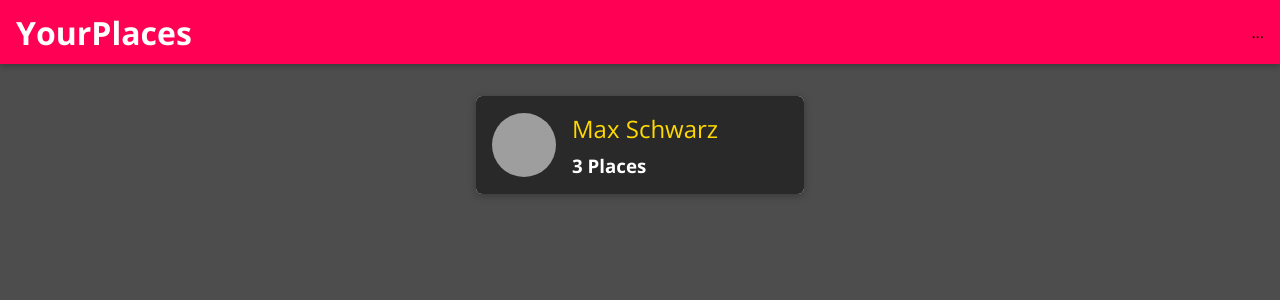
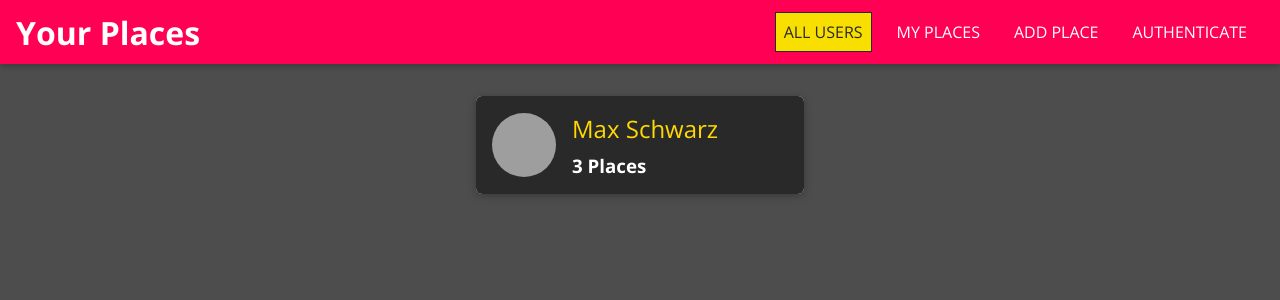
Before and after one commit to ilamkar/MERN-project, a React (Create React App) app: page / in a window 1280 px wide. Shown: the top 300 px of the page. Built offline with nearby package versions, Linux system fonts and the light colour scheme; grey boxes are pictures that could not be loaded.

Commit message:
add nav link in the header

```diff
--- a/src/shared/components/Navigation/MainNavigation.css
+++ b/src/shared/components/Navigation/MainNavigation.css
@@ -5,7 +5,7 @@
   border: none;
   display: flex;
   flex-direction: column;
-  justify-content: space-around;
+  justify-content:space-around;
   margin-right: 2rem;
   cursor: pointer;
 }
--- a/src/shared/components/Navigation/MainNavigation.js
+++ b/src/shared/components/Navigation/MainNavigation.js
@@ -3,6 +3,7 @@
 
 import MainHeader from './MainHeader';
 import './MainNavigation.css';
+import NavLink from './NavLinks';
 
 const MainNavigation = props => {
   return (
@@ -13,10 +14,10 @@
         <span />
       </button>
       <h1 className="main-navigation__title">
-        <Link to="/">YourPlaces</Link>
+        <Link to="/">Your Places</Link>
       </h1>
       <nav>
-        ...
+        <NavLink/>
       </nav>
     </MainHeader>
   );
--- a/src/shared/components/Navigation/NavLinks.css
+++ b/src/shared/components/Navigation/NavLinks.css
@@ -0,0 +1,76 @@
+.nav-links {
+    list-style: none;
+    margin: 0;
+    padding: 0;
+    width: 100%;
+    height: 100%;
+    display: flex;
+    flex-direction: column;
+    justify-content: center;
+    align-items: center;
+  }
+
+  .nav-links li {
+    margin: 1rem;
+  }
+
+  .nav-links a {
+    border: 1px solid transparent;
+    color: #292929;
+    text-decoration: none;
+    padding: 0.5rem;
+  }
+
+  .nav-links a:hover,
+  .nav-links a:active,
+  .nav-links a.active {
+    background: #f8df00;
+    border-color: #292929;
+    color: #292929;
+  }
+
+  .nav-links button {
+    cursor: pointer;
+    border: 1px solid #292929;
+    color: #292929;
+    background: transparent;
+    padding: 0.5rem;
+    font: inherit;
+  }
+
+  .nav-links button:focus {
+    outline: none;
+  }
+
+  .nav-links button:hover,
+  .nav-links button:active {
+    background: #292929;
+    color: white;
+  }
+
+  @media (min-width: 768px) {
+    .nav-links {
+      flex-direction: row;
+    }
+
+    .nav-links li {
+      margin: 0 0.5rem;
+    }
+
+    .nav-links a {
+      color: white;
+      text-decoration: none;
+    }
+
+    .nav-links button {
+      border: 1px solid white;
+      color: white;
+      background: transparent;
+    }
+
+    .nav-links button:hover,
+    .nav-links button:active {
+      background: #f8df00;
+      color: #292929;
+    }
+  }
--- a/src/shared/components/Navigation/NavLinks.js
+++ b/src/shared/components/Navigation/NavLinks.js
@@ -0,0 +1,27 @@
+import React from 'react';
+
+import {NavLink} from 'react-router-dom';
+
+import './NavLinks.css';
+
+const NavLinks =props =>{
+    return (
+<ul className="nav-links">
+    <li>
+        <NavLink to="/" exact>ALL USERS</NavLink>
+    </li>
+    <li>
+        <NavLink to="/u1/places">MY PLACES</NavLink>
+    </li>
+    <li>
+        <NavLink to="/places/new">ADD PLACE</NavLink>
+    </li>
+    <li>
+        <NavLink to="/auth">AUTHENTICATE</NavLink>
+    </li>
+
+</ul>
+    );
+}
+
+export default NavLinks;
```
Also changed, not shown: src/shared/components/Navigation/NaveLinks.js (deleted).
